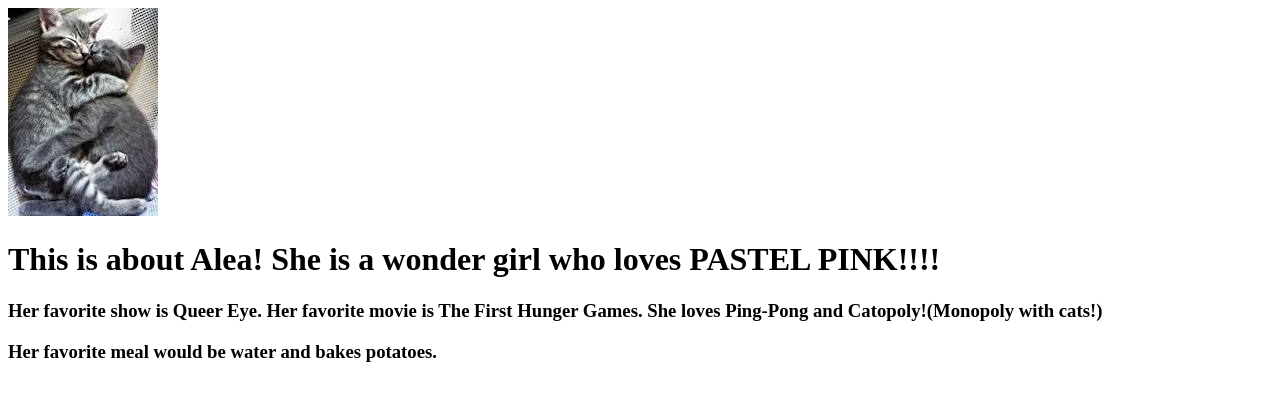
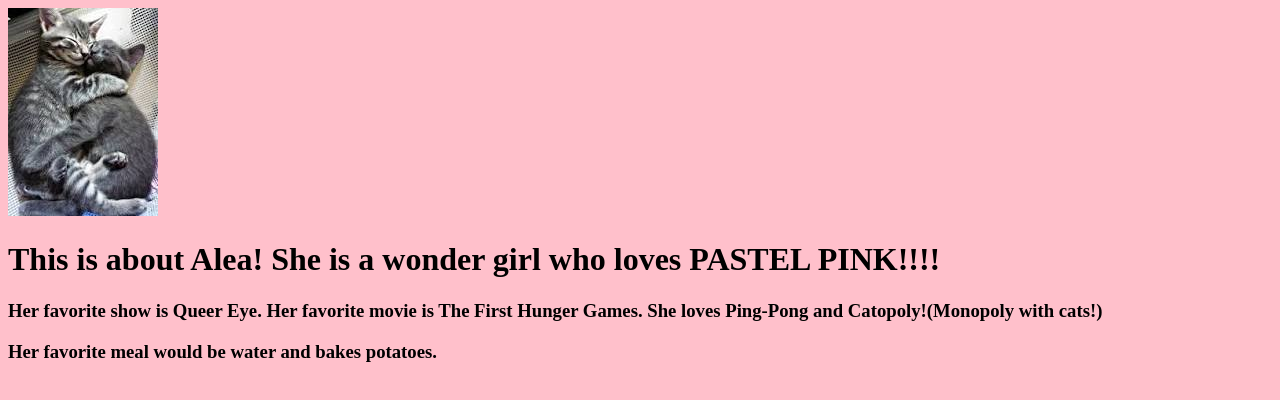
Before and after one commit to NekoAtsume/NekoAtsume.github.io, a plain HTML site: page Alea/Index.html in a window 1280 px wide. Drawn offline with Linux system fonts and the light colour scheme.

Commit message:
Update Style.css

```diff
--- a/Alea/Style.css
+++ b/Alea/Style.css
@@ -0,0 +1,6 @@
+
+
+body
+{
+  background-color: pink;
+}
```
